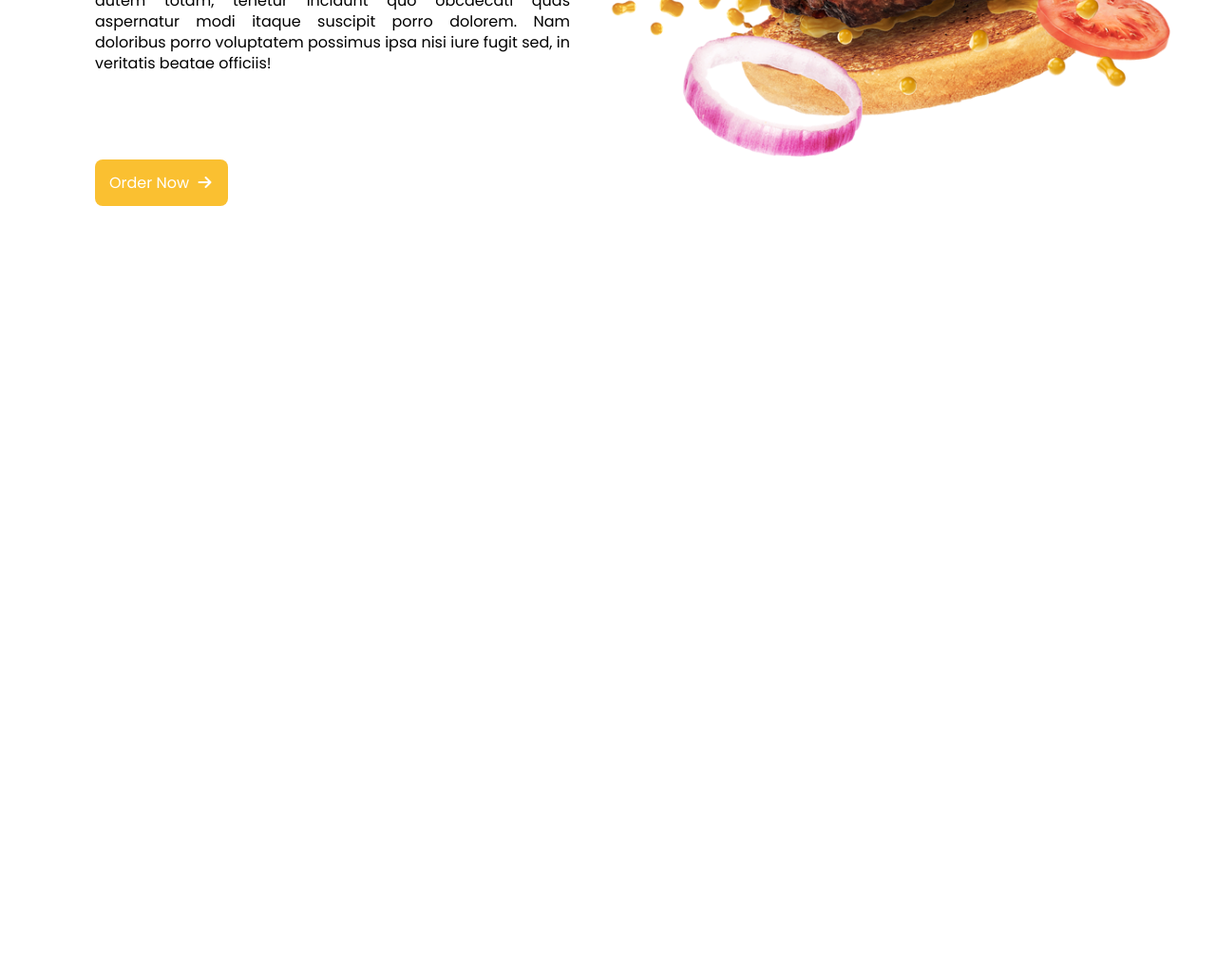
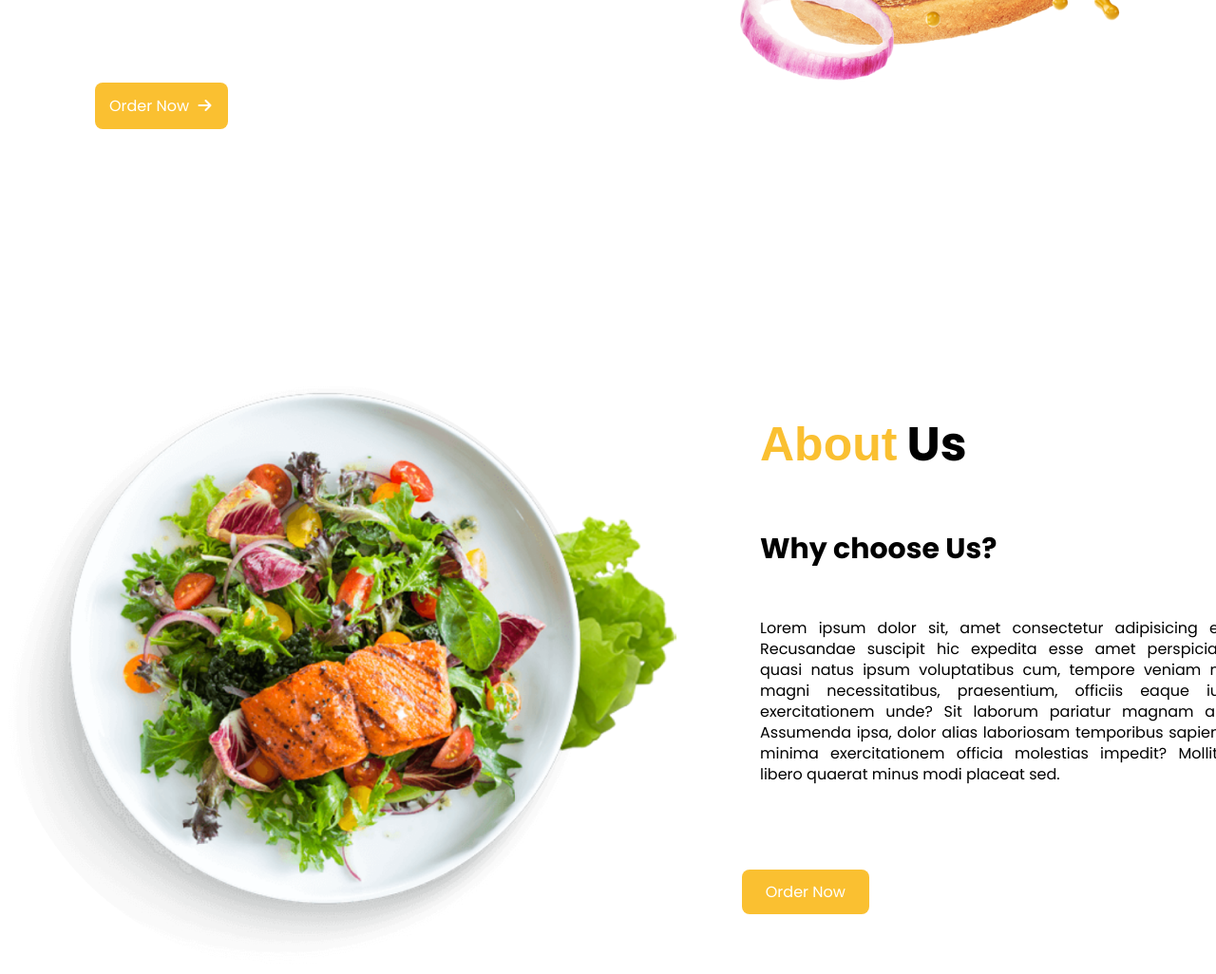
Before and after one commit to Dr-pelumi/Food-Website, a plain HTML site: page index.html in a window 1280 px wide. Shown: the part 530-1556 px from the top of the page at 95% size. Before the commit the page ends 800 px from the top, so only its background shows below. Drawn offline with Linux system fonts and the light colour scheme.

Commit message:
About-page

```diff
--- a/index.html
+++ b/index.html
@@ -55,5 +55,24 @@
 
          </div>
 		</section>
+
+		<div class="about" id="About">
+			<div class="about-main">
+				<div class="image">
+					<img src="./Image/Food-Plate.png" alt="">
+				</div>
+
+				<div class="about-text">
+					<h1><span>About</span>Us</h1>
+					<h3>Why choose Us?</h3>
+					<p>Lorem ipsum dolor sit, amet consectetur adipisicing elit. Recusandae suscipit hic expedita esse amet perspiciatis quasi natus ipsum voluptatibus cum, tempore veniam nisi magni necessitatibus, praesentium, officiis eaque iure exercitationem unde? Sit laborum pariatur magnam aut! Assumenda ipsa, dolor alias laboriosam temporibus sapiente minima exercitationem officia molestias impedit? Mollitia, libero quaerat minus modi placeat sed.</p>
+
+				</div>
+
+			</div>
+
+			<a href="#" class="about-btn">Order Now</a>
+
+		</div>
 	</body>
 </html>
--- a/styles.css
+++ b/styles.css
@@ -83,7 +83,7 @@ nav .icon i:hover{
 }
 
 .main .main-img img{
-   width: 700px;
+   width: 600px;
    position: relative;
    left: 70px;
 }
@@ -120,3 +120,50 @@ section .main-btn i{
 section .main-btn i:hover{
    transform: translateX(8px);
 }
+
+.about{
+   width: 100%;
+   height: 100vh;
+   padding: 70px 0;
+}
+.about .about-main{
+   display: flex;
+   align-items: center;
+   justify-content: space-around;
+}
+.about .about-main .image img{
+   width: 800px;
+   position: relative;
+   top: 60px;
+}
+.about .about-main .about-text h1 span{
+   color: #fac031;
+   margin-right: 10px;
+   font-family: sans-serif;
+}
+.about .about-main .about-text h1{
+   font-size: 50px;
+   position: relative;
+   bottom: 50px;
+}
+.about .about-main .about-text h3{
+   font-size: 30px;
+   margin-bottom: 50px;
+}
+.about .about-main .about-text p{
+   text-align: justify;
+   width: 500px;
+   margin-right: 30px;
+   line-height: 22px;
+}
+.about .about-btn{
+   background: #fac031;
+   padding: 12px 25px;
+   color: white;
+   text-decoration: none;
+   border-radius:8px;
+   position: relative;
+   left: 61%;
+   bottom: 40px;
+
+}
```
